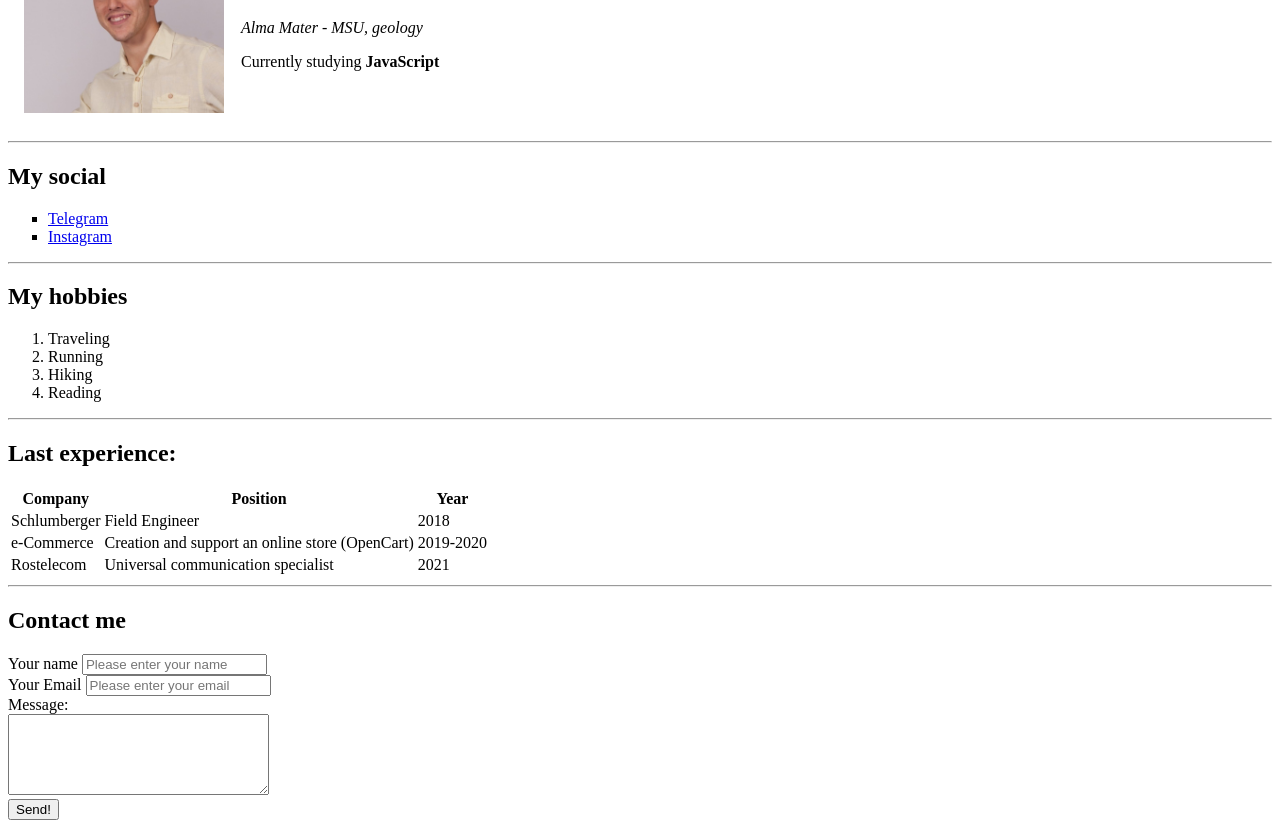
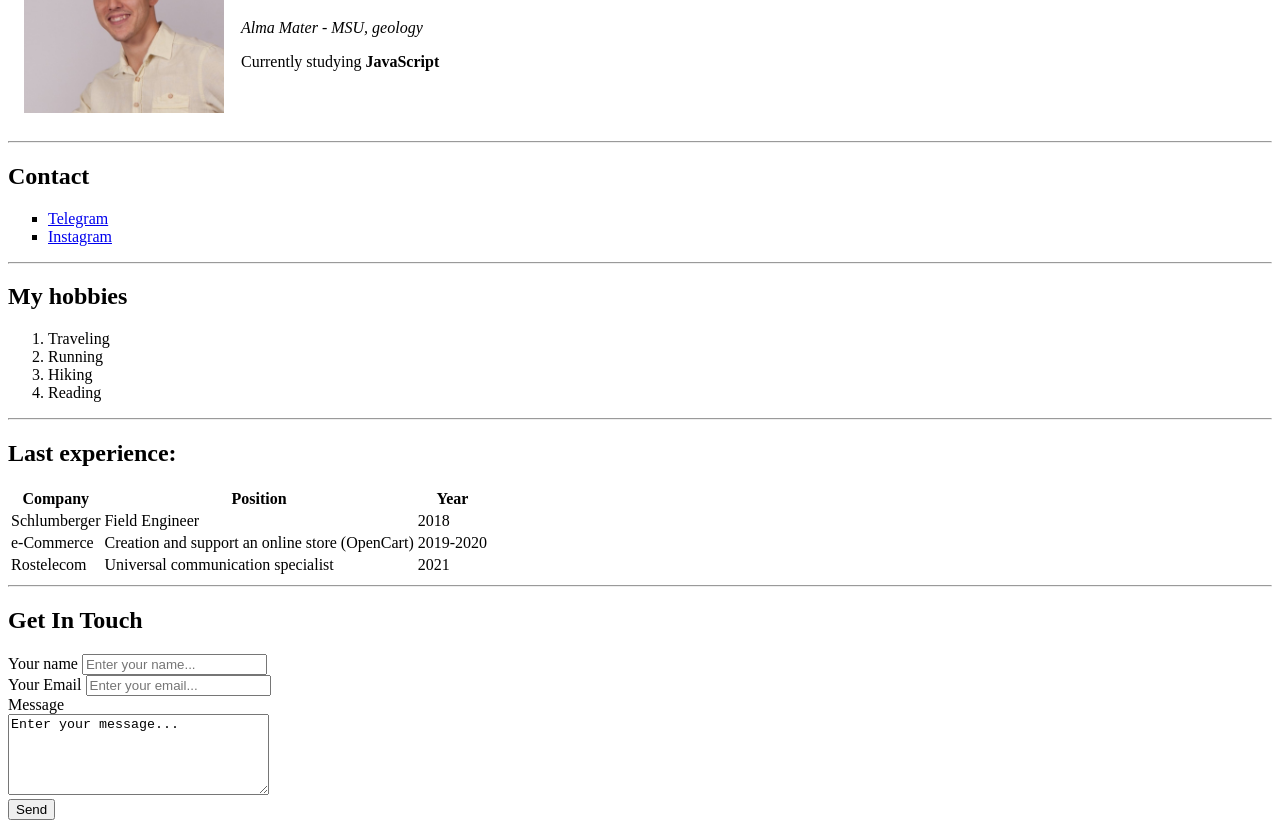
Before and after one commit to FKondakov/CV, a plain HTML site: page index.html in a window 1280 px wide. Shown: the part 115-943 px from the top of the page. Drawn offline with Linux system fonts and the light colour scheme.

Commit message:
Update index.html

```diff
--- a/index.html
+++ b/index.html
@@ -14,7 +14,7 @@
         </tr>
     </table>
 <hr>
-<h2>My social</h2>
+<h2>Contact</h2>
     <ul type="square">
         <li><a href="https://t.me/FKondakov" target="_blank">Telegram</a></li>
         <li><a href="https://www.instagram.com/the_kondakovs" target="_blank">Instagram<a></li>
@@ -53,19 +53,19 @@
     </tr>
 </table>
 <hr>
-<h2>Contact me</h2>
+<h2>Get In Touch</h2>
 <form action="">
     <label for="name">Your name</label>
-    <input type="text" name="" id="name" placeholder="Please enter your name">
+    <input type="text" name="" id="name" placeholder="Enter your name...">
     <br>
     <label for="mail">Your Email</label>
-    <input type="text" name="" id="mail" placeholder="Please enter your email">
+    <input type="text" name="" id="mail" placeholder="Enter your email...">
     <br>
-    <label for="textarea">Message:</label>
+    <label for="textarea">Message</label>
     <br>
-    <textarea name="" id="textarea" cols="30" rows="5"></textarea>
+    <textarea name="" id="textarea" cols="30" rows="5">Enter your message...</textarea>
     <br>
-    <input type="submit" value="Send!">
+    <input type="submit" value="Send">
 </form>
 </body>
 </html>
```
